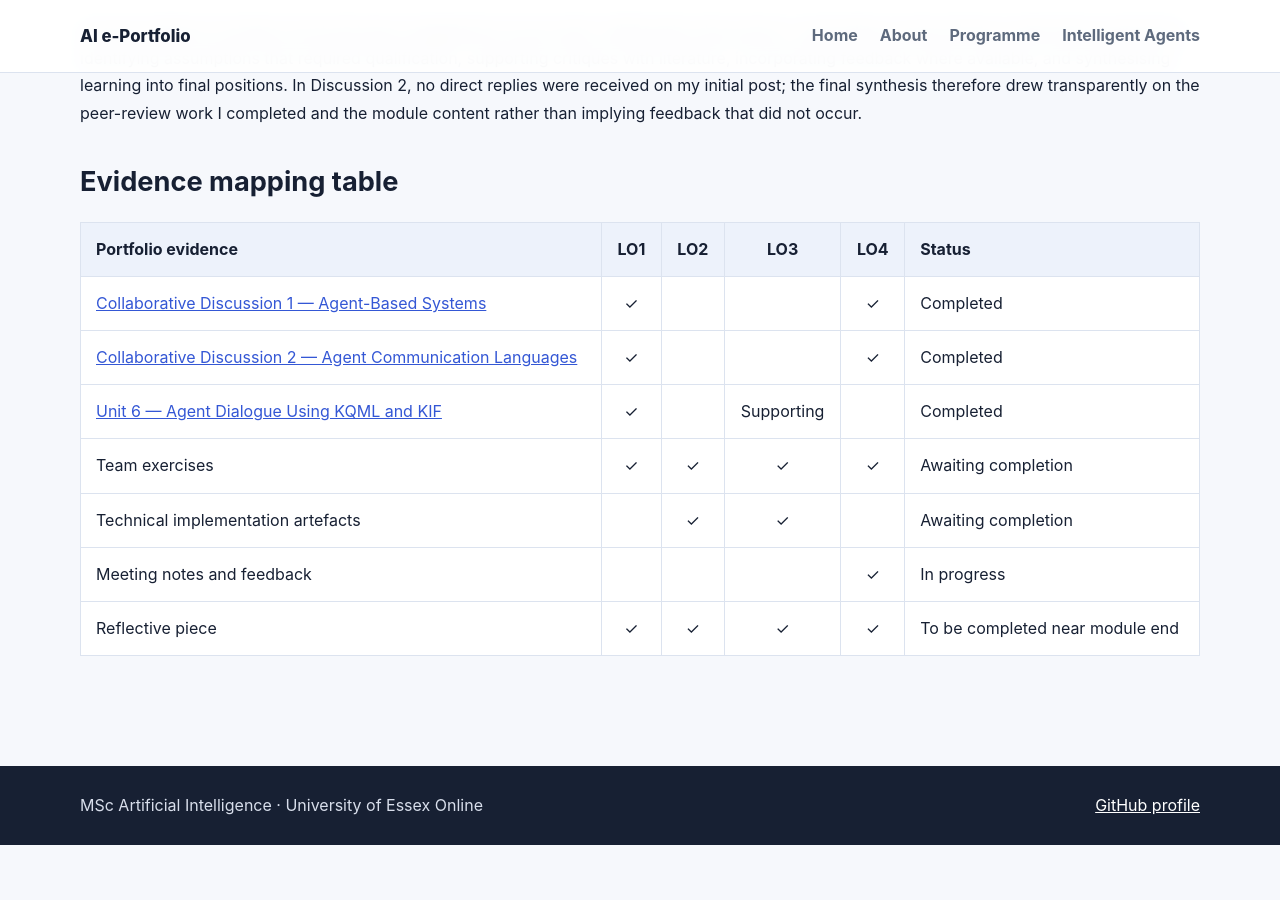
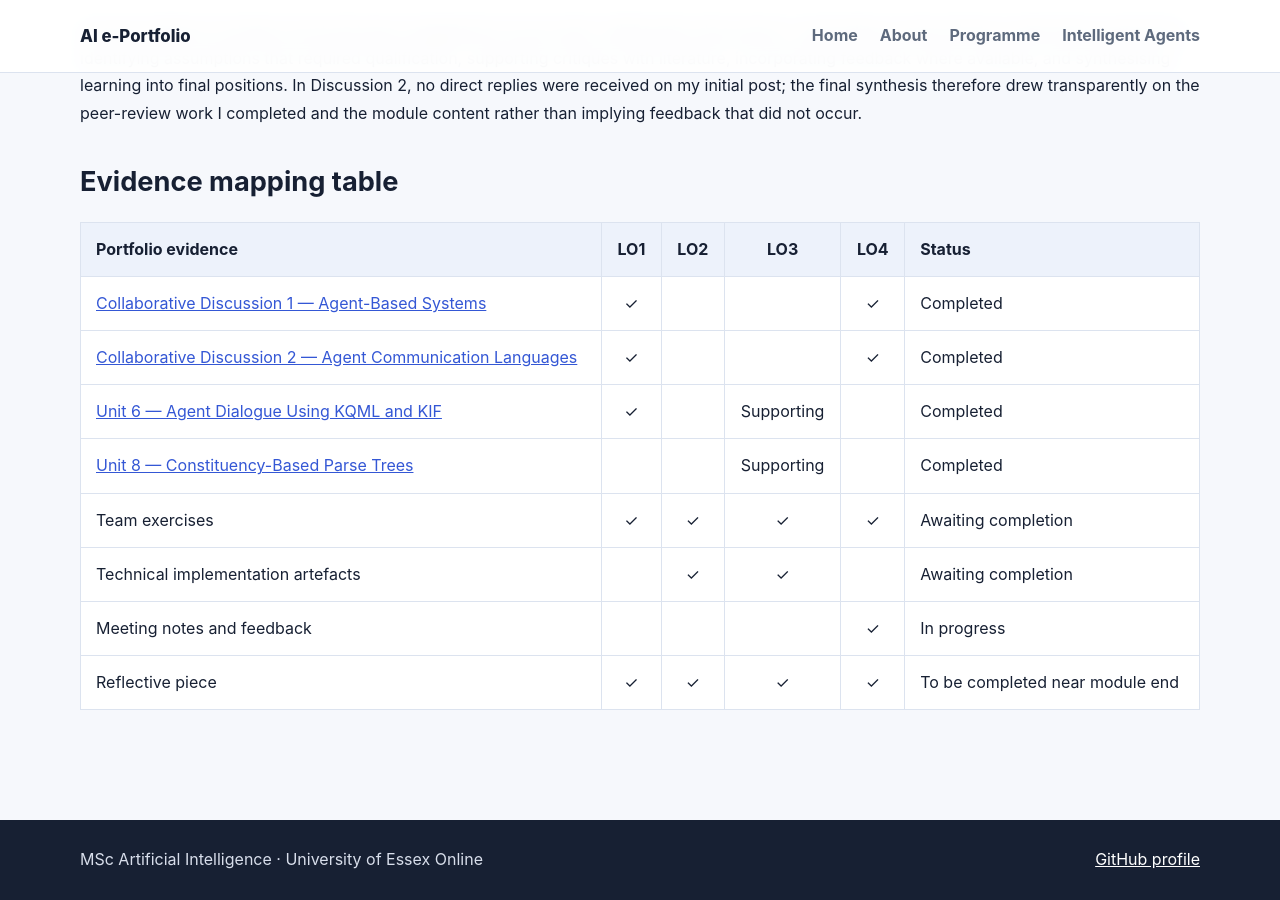
Before and after one commit to Monogios1996/Monogios1996.github.io, a Jekyll site: the page built from modules/intelligent-agents/learning-outcomes.md, in a window 1280 px wide and 900 px high, scrolled down 1168 px. Built offline with Jekyll 4.4.1, drawn with Linux system fonts in a browser that asks for light colours; before the commit the page ends 2013 px from its top, so only the background shows below that.

Commit message:
Map Unit 8 parse tree evidence to learning outcomes

```diff
--- a/modules/intelligent-agents/learning-outcomes.md
+++ b/modules/intelligent-agents/learning-outcomes.md
@@ -40,6 +40,7 @@ Current evidence includes structured peer engagement across both collaborative d
 | [Collaborative Discussion 1 — Agent-Based Systems]({{ '/modules/intelligent-agents/collaborative-discussions/' | relative_url }}) | ✓ |  |  | ✓ | Completed |
 | [Collaborative Discussion 2 — Agent Communication Languages]({{ '/modules/intelligent-agents/collaborative-discussions/' | relative_url }}) | ✓ |  |  | ✓ | Completed |
 | [Unit 6 — Agent Dialogue Using KQML and KIF]({{ '/modules/intelligent-agents/evidence/artefacts/unit-06-agent-dialogue-kqml-kif/' | relative_url }}) | ✓ |  | Supporting |  | Completed |
+| [Unit 8 — Constituency-Based Parse Trees]({{ '/modules/intelligent-agents/evidence/artefacts/unit-08-constituency-parse-trees/' | relative_url }}) |  |  | Supporting |  | Completed |
 | Team exercises | ✓ | ✓ | ✓ | ✓ | Awaiting completion |
 | Technical implementation artefacts |  | ✓ | ✓ |  | Awaiting completion |
 | Meeting notes and feedback |  |  |  | ✓ | In progress |
```
